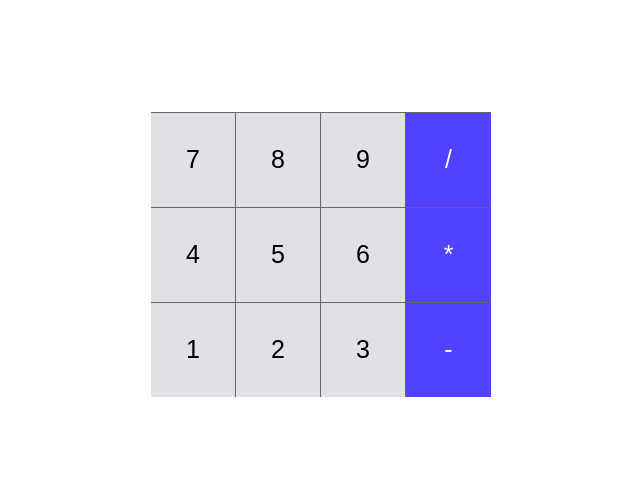
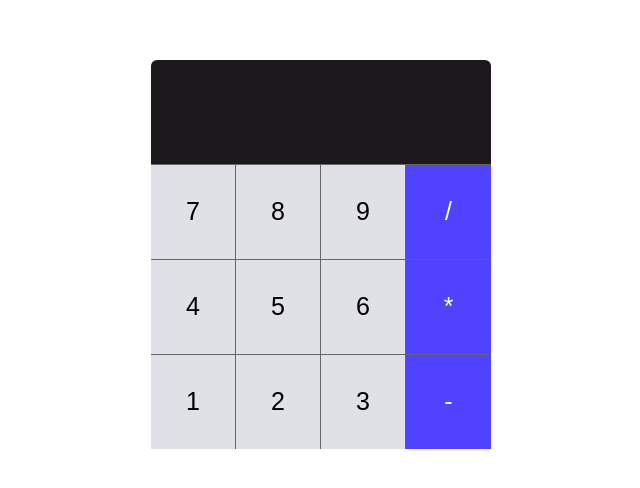
Before and after one commit to reynoyas/react-calculator, a React (Create React App) app: page / in a window 1280 px wide. Shown: the part 146-634 px from the top of the page, without its empty margins (319-959 px from the left). Built offline with nearby package versions, Linux system fonts and the light colour scheme.

Commit message:
Fixed styling, uncommented code

```diff
--- a/src/App.css
+++ b/src/App.css
@@ -73,5 +73,6 @@ button {
   border-bottom-right-radius: 6px;
 }
 .bottom-left-corner{
+  background-color: #E0E0E7;
   border-bottom-left-radius: 6px;
 }
--- a/src/App.js
+++ b/src/App.js
@@ -19,7 +19,7 @@ function App() {
   return (
     <div className="App">
       <div className="calculator">
-        {/* <input src={logo} className="display" alt="text" value={input} readOnly /> */}
+        <input className="display" alt="text" value={input} readOnly />
         <Keypad
           handleClear={handleClear}
           handleClick={handleClick}
```
